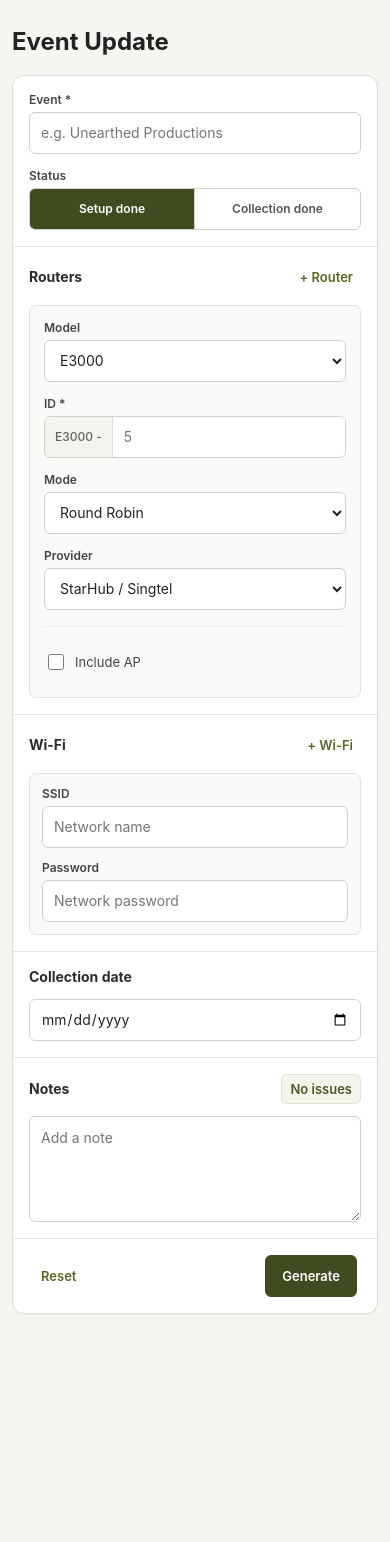
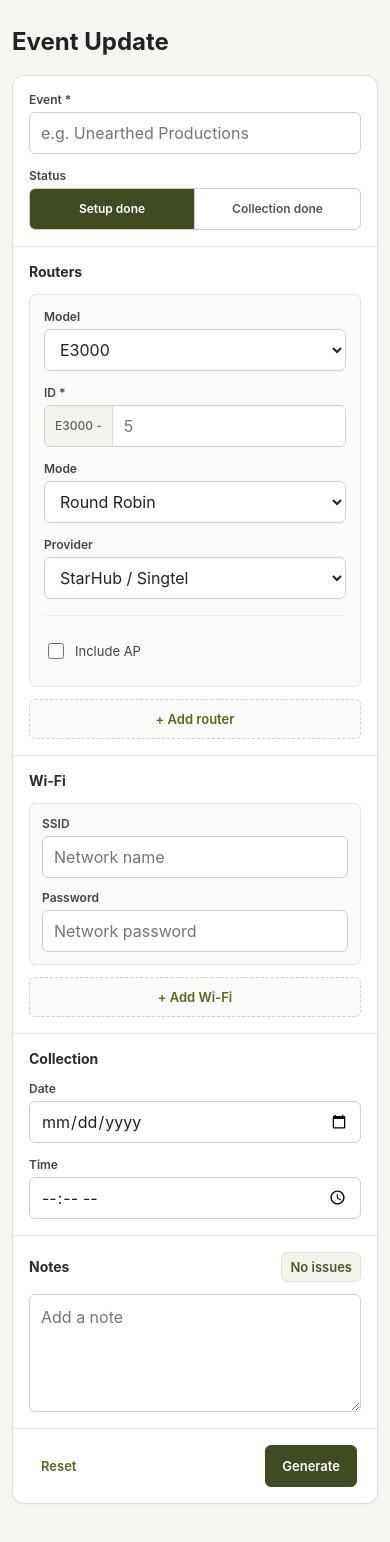
Before and after one commit to xavier-pomegranets/text-formatter, a React (Vite) app in the folder text-formatter/: page / in a window 390 px wide. Before the commit the page ends 1354 px from the top, so only its background shows below. Built offline with nearby package versions, Linux system fonts and the light colour scheme.

Commit message:
Fix mobile form layout and add collection time

```diff
--- a/text-formatter/src/App.css
+++ b/text-formatter/src/App.css
@@ -138,6 +138,8 @@
 .field select,
 .field textarea {
   width: 100%;
+  min-width: 0;
+  max-width: 100%;
   color: #222;
   background: #fff;
   border: 1px solid #cfd2ca;
@@ -201,6 +203,9 @@
 }
 
 .router-id-input input {
+  width: 0;
+  min-width: 0;
+  flex: 1 1 0;
   height: 40px;
   border: 0;
   border-radius: 0;
@@ -274,6 +279,14 @@ button {
 .quick-reply,
 .clear-button {
   padding: 6px 8px;
+}
+
+.add-button {
+  width: 100%;
+  min-height: 40px;
+  margin-top: 12px;
+  background: #fafbf8;
+  border: 1px dashed #cfd4c4;
 }
 
 .text-button:hover,
@@ -442,6 +455,12 @@ button {
     grid-template-columns: 1fr;
   }
 
+  .field input,
+  .field select,
+  .field textarea {
+    font-size: 16px;
+  }
+
   .form-section,
   .output {
     padding: 16px;
--- a/text-formatter/src/App.jsx
+++ b/text-formatter/src/App.jsx
@@ -5,6 +5,7 @@ const initialForm = {
   eventName: '',
   statusUpdate: 'Setup done',
   collectionDate: '',
+  collectionTime: '',
   notes: '',
 }
 
@@ -32,6 +33,18 @@ function formatCollectionDate(value) {
   }).format(date)
 }
 
+function formatCollectionTime(value) {
+  const [hour, minute] = value.split(':').map(Number)
+  const time = new Date(Date.UTC(1970, 0, 1, hour, minute))
+
+  return new Intl.DateTimeFormat('en-SG', {
+    hour: 'numeric',
+    minute: '2-digit',
+    hour12: true,
+    timeZone: 'UTC',
+  }).format(time)
+}
+
 function buildMessage(form, routers, networks) {
   const isCollectionDone = form.statusUpdate === 'Collection done'
   const updateType = isCollectionDone ? 'Collection' : 'Setup'
@@ -50,8 +63,13 @@ function buildMessage(form, routers, networks) {
     })
   }
 
-  if (!isCollectionDone && form.collectionDate) {
-    lines.push('', `Collection: ${formatCollectionDate(form.collectionDate)}`)
+  if (!isCollectionDone && (form.collectionDate || form.collectionTime)) {
+    const collectionDateTime = [
+      form.collectionDate && formatCollectionDate(form.collectionDate),
+      form.collectionTime && formatCollectionTime(form.collectionTime),
+    ].filter(Boolean)
+
+    lines.push('', `Collection: ${collectionDateTime.join(', ')}`)
   }
 
   if (!isCollectionDone) {
@@ -337,12 +355,7 @@ function App() {
           className="form-section"
           hidden={form.statusUpdate === 'Collection done'}
         >
-          <div className="section-title-row">
           <h2>Routers</h2>
-            <button className="text-button" type="button" onClick={addRouter}>
-              + Router
-            </button>
-          </div>
 
           <div className="router-list">
             {routers.map((router, index) => (
@@ -383,6 +396,8 @@ function App() {
                         value={router.routerId}
                         onChange={(event) => updateRouter(router.id, 'routerId', event.target.value)}
                         placeholder="5"
+                        inputMode="numeric"
+                        pattern="[0-9]*"
                         aria-label={`Router ${index + 1} ID`}
                         aria-invalid={Boolean(routerErrors[router.id]?.routerId)}
                         aria-describedby={routerErrors[router.id]?.routerId ? `router-error-${router.id}` : undefined}
@@ -457,18 +472,17 @@ function App() {
               </div>
             ))}
           </div>
+
+          <button className="text-button add-button" type="button" onClick={addRouter}>
+            + Add router
+          </button>
         </section>
 
         <section
           className="form-section"
           hidden={form.statusUpdate === 'Collection done'}
         >
-          <div className="section-title-row">
           <h2>Wi-Fi</h2>
-            <button className="text-button" type="button" onClick={addNetwork}>
-              + Wi-Fi
-            </button>
-          </div>
 
           <div className="network-list">
             {networks.map((network, index) => (
@@ -523,15 +537,20 @@ function App() {
               </div>
             ))}
           </div>
+
+          <button className="text-button add-button" type="button" onClick={addNetwork}>
+            + Add Wi-Fi
+          </button>
         </section>
 
         <section
           className="form-section"
           hidden={form.statusUpdate === 'Collection done'}
         >
-          <h2>Collection date</h2>
+          <h2>Collection</h2>
+          <div className="field-grid two-columns collection-fields">
             <label className="field">
-            <span className="sr-only">Collection date</span>
+              <span>Date</span>
               <input
                 type="date"
                 name="collectionDate"
@@ -539,6 +558,17 @@ function App() {
                 onChange={updateField}
               />
             </label>
+
+            <label className="field">
+              <span>Time</span>
+              <input
+                type="time"
+                name="collectionTime"
+                value={form.collectionTime}
+                onChange={updateField}
+              />
+            </label>
+          </div>
         </section>
 
         <section className="form-section">
```
Lines whose indentation alone changed are shown as unchanged.
